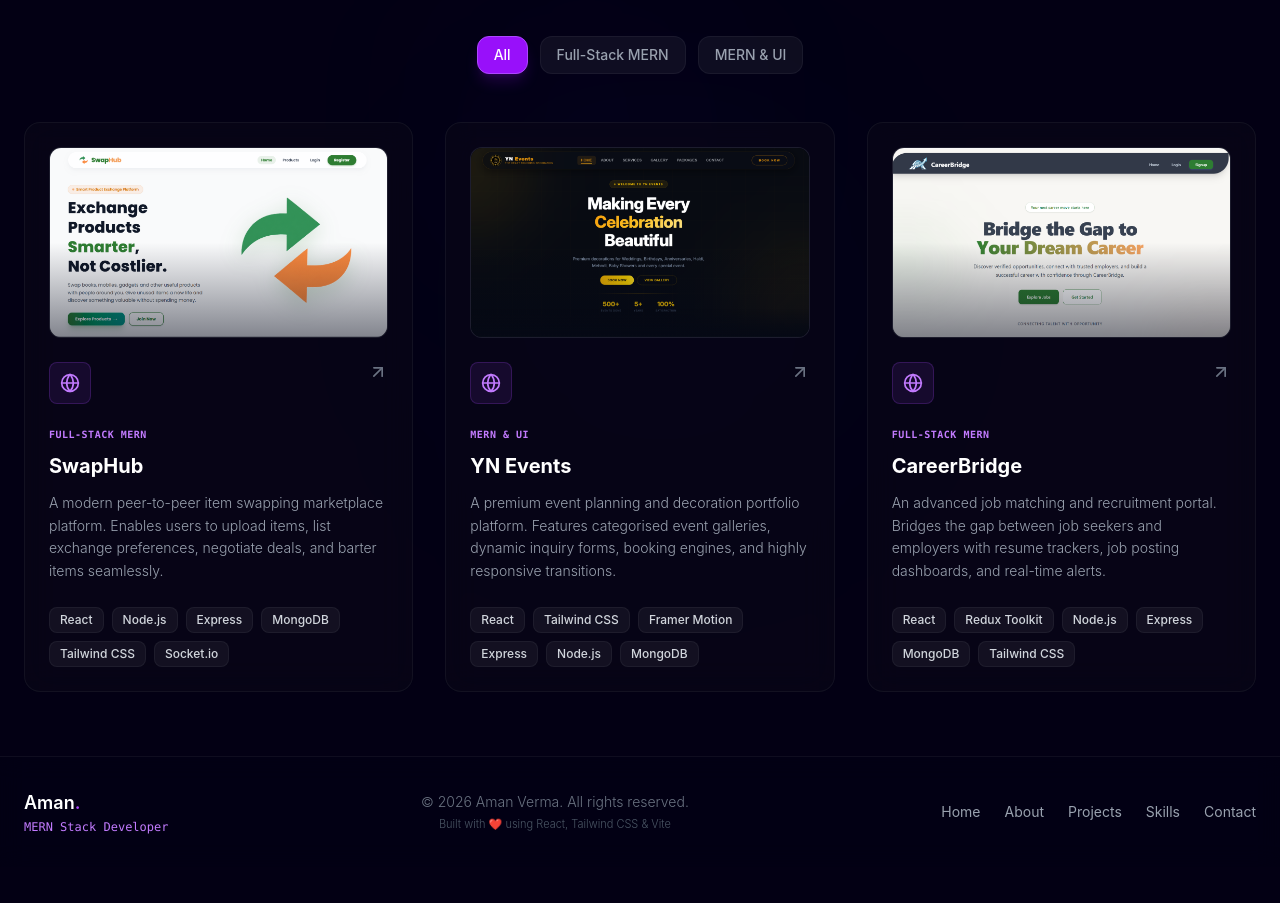
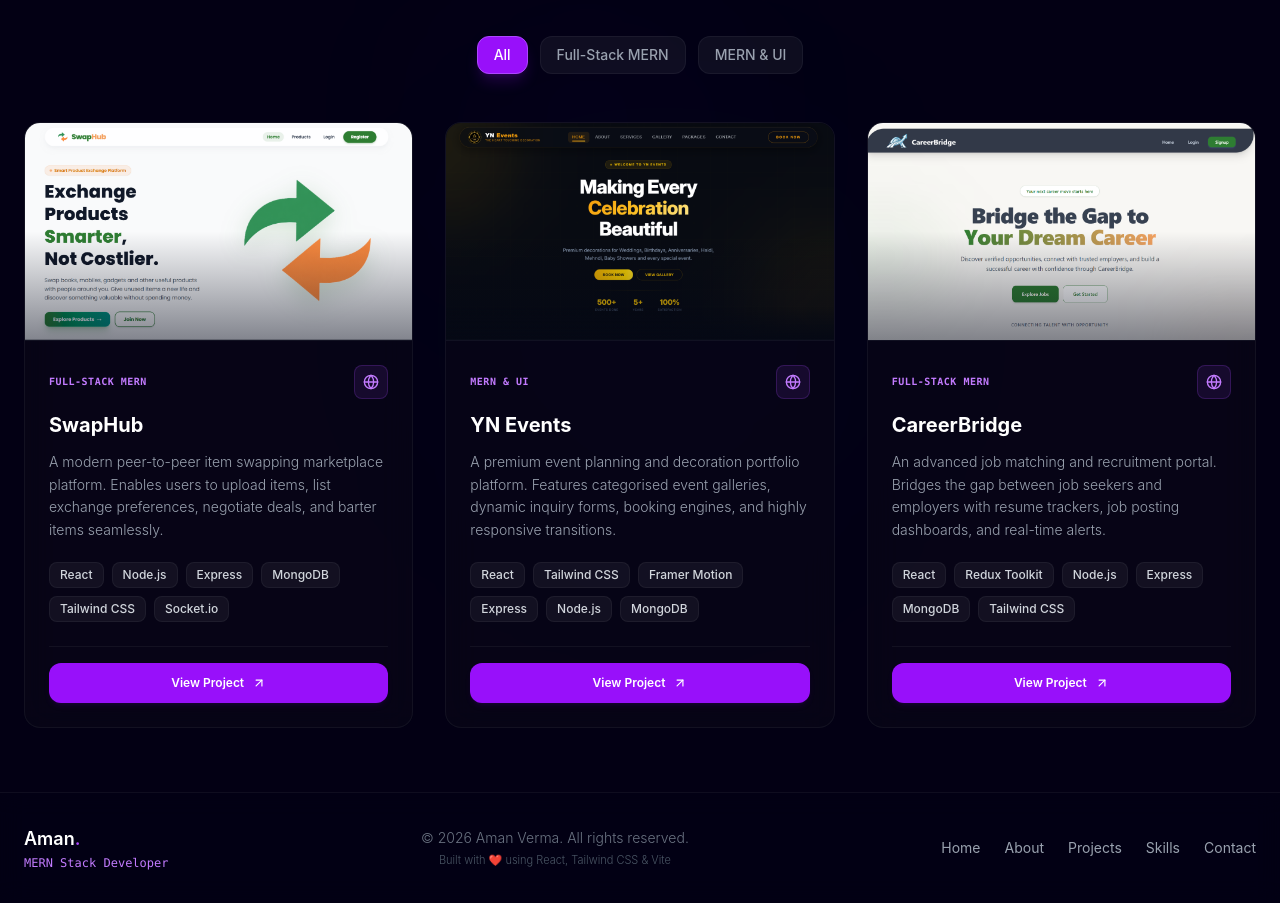
Before and after one commit to Amanverma45/AmanVerma_portfolio, a React app: page /projects in a window 1280 px wide. Shown: the part 300-1203 px from the top of the page. Before the commit the page ends 1167 px from the top, so only its background shows below. Built offline with nearby package versions, Linux system fonts and the light colour scheme; the HTML template or start-up script is replaced by a standard one.

Commit message:
Design: Update project cards with top edge-to-edge images, rounded corners, and standalone View Project buttons

```diff
--- a/src/Components/Projects.jsx
+++ b/src/Components/Projects.jsx
@@ -78,22 +78,18 @@ const Projects = () => {
                 {/* Projects Grid */}
                 <div className="grid grid-cols-1 md:grid-cols-2 lg:grid-cols-3 gap-8">
                     {filteredProjects.map((project, index) => (
-                        <a
+                        <div
                             key={project.title}
-                            href={project.link}
-                            target="_blank"
-                            rel="noopener noreferrer"
-                            className="group block relative glassmorphism rounded-2xl p-5 md:p-6 transition-all duration-300 hover:-translate-y-2 border border-white/5 hover:border-purple-500/40 hover:shadow-[0_8px_30px_rgba(168,85,247,0.2)] animate-slide-up"
+                            className="group block relative glassmorphism rounded-2xl transition-all duration-300 hover:-translate-y-2 border border-white/5 hover:border-purple-500/40 hover:shadow-[0_8px_30px_rgba(168,85,247,0.2)] animate-slide-up overflow-hidden"
                             style={{ animationDelay: `${index * 120}ms` }}
                         >
-                            {/* Project Screenshot Display */}
-                            <div className="relative w-full aspect-video rounded-xl overflow-hidden mb-6 border border-white/10 group-hover:border-purple-500/30 transition-all duration-300 bg-slate-950/40">
+                            {/* Project Screenshot Display (At the very top, edge-to-edge) */}
+                            <div className="relative w-full aspect-video overflow-hidden bg-slate-950/40 border-b border-white/5">
                                 <img
                                     src={project.image}
                                     alt={project.title}
                                     className="w-full h-full object-cover group-hover:scale-105 transition-transform duration-500"
                                     onError={(e) => {
-                                        // Fallback design if image is missing/loading
                                         e.target.style.display = 'none';
                                     }}
                                 />
@@ -101,23 +97,20 @@ const Projects = () => {
                                 <div className="absolute inset-0 bg-gradient-to-t from-slate-950/80 via-transparent to-transparent opacity-60 group-hover:opacity-40 transition-opacity duration-300" />
                             </div>
 
-                            {/* Project Header Icons */}
-                            <div className="flex justify-between items-start mb-4">
-                                <div className="p-2.5 bg-purple-500/10 rounded-lg border border-purple-500/20 text-purple-400 group-hover:bg-purple-500/20 group-hover:text-white transition-all duration-300">
-                                    <Globe className="w-5 h-5" />
-                                </div>
-                                <div className="text-gray-500 group-hover:text-purple-400 transition-colors duration-300">
-                                    <ArrowUpRight className="w-5 h-5 transition-transform group-hover:translate-x-1 group-hover:-translate-y-1" />
+                            {/* Card Content Container */}
+                            <div className="p-6 flex flex-col">
+                                {/* Category & Info Icon Header */}
+                                <div className="flex justify-between items-center mb-3">
+                                    <span className="text-[10px] text-purple-400 font-mono uppercase tracking-wider font-semibold">
+                                        {project.category}
+                                    </span>
+                                    <div className="p-2 bg-purple-500/10 rounded-lg border border-purple-500/20 text-purple-400 group-hover:bg-purple-500/20 group-hover:text-white transition-all duration-300">
+                                        <Globe className="w-4 h-4" />
                                     </div>
                                 </div>
 
-                            {/* Category Badge */}
-                            <span className="text-[10px] text-purple-400 font-mono uppercase tracking-wider font-semibold">
-                                {project.category}
-                            </span>
-
                                 {/* Title */}
-                            <h3 className="text-xl font-bold text-white mt-2 group-hover:text-purple-300 transition-colors duration-300">
+                                <h3 className="text-xl font-bold text-white group-hover:text-purple-300 transition-colors duration-300">
                                     {project.title}
                                 </h3>
 
@@ -127,7 +120,7 @@ const Projects = () => {
                                 </p>
 
                                 {/* Tech Stack Tags */}
-                            <div className="flex flex-wrap gap-2 mt-6">
+                                <div className="flex flex-wrap gap-2 mt-5">
                                     {project.tech.map((tag, tagIndex) => (
                                         <span
                                             key={tagIndex}
@@ -137,7 +130,21 @@ const Projects = () => {
                                         </span>
                                     ))}
                                 </div>
+
+                                {/* Dedicated View Project Button (Only clickable area to open project) */}
+                                <div className="mt-6 pt-4 border-t border-white/5">
+                                    <a
+                                        href={project.link}
+                                        target="_blank"
+                                        rel="noopener noreferrer"
+                                        className="inline-flex items-center justify-center space-x-2 px-5 py-3 bg-purple-600 hover:bg-purple-500 text-white font-semibold rounded-xl transition-all duration-300 shadow-md shadow-purple-600/10 hover:shadow-purple-600/30 hover:-translate-y-0.5 text-xs w-full"
+                                    >
+                                        <span>View Project</span>
+                                        <ArrowUpRight className="w-3.5 h-3.5" />
                                     </a>
+                                </div>
+                            </div>
+                        </div>
                     ))}
                 </div>
 
```
Lines whose indentation alone changed are shown as unchanged.
